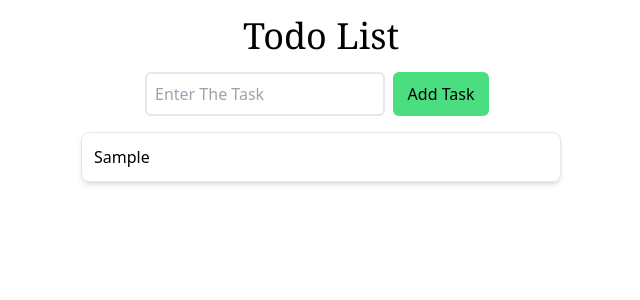
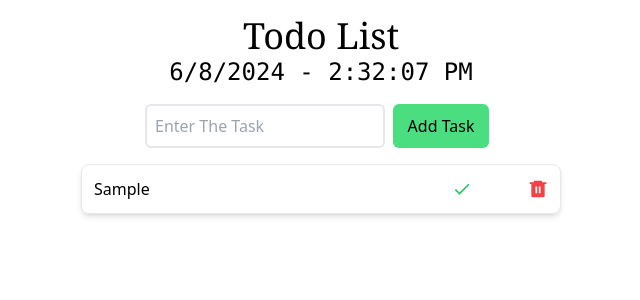
Before and after one commit to Rudrajiii/React_dev, a React (Vite) app in the folder My_React/: page / in a window 1280 px wide. Both pictures are taken after typing "Sample" into the empty fields and a click on the button "Add Task". Shown: the top 300 px of the page, without its empty margins (319-959 px from the left). Built offline with nearby package versions, Linux system fonts and the light colour scheme.

Commit message:
divided into components

```diff
--- a/My_React/package.json
+++ b/My_React/package.json
@@ -12,6 +12,7 @@
   "dependencies": {
     "react": "^19.0.0-rc-6d3110b4d9-20240531",
     "react-dom": "^19.0.0-rc-6d3110b4d9-20240531",
+    "react-icons": "^5.2.1",
     "styled-components": "^6.1.11"
   },
   "devDependencies": {
--- a/My_React/src/projects/Todo/Todo.jsx
+++ b/My_React/src/projects/Todo/Todo.jsx
@@ -1,55 +1,48 @@
-import { useState } from "react"
+import { useState } from "react";
+import { TodoForm } from "./TodoForm";
+import { TodoList } from "./TodoList";
+import { TodoDate } from "./TodoDate";
 
 export const Todo = () => {
-    const [initValue , upDatedValue] = useState("");
-    const [inputTask , setTask] = useState([]);
-    const handleClickEvent = (value) => {
-        upDatedValue(value);
-    }
-    const handleFormSubmit = (event) => {
-        event.preventDefault();
-        if(!initValue) return;
+    const [initValue, upDatedValue] = useState("");
+    const [inputTask, setTask] = useState([]);
 
-        if(inputTask.includes(initValue)){
+    const handleFormSubmit = (initValue) => {
+
+        if (!initValue) return;
+
+        if (inputTask.includes(initValue)) {
             upDatedValue("");
             return;
-        };
+        }
 
-        setTask((prevTask) => [...prevTask , initValue]);
+        setTask((prevTask) => [...prevTask, initValue]);
+    };
+    const handleDelTodo = (curTask) => {
+        console.log(curTask);
+        console.log(inputTask);
+        let finalArr = inputTask.filter((item) => item !== curTask);
+        setTask(finalArr);
+    };
+    const handleDoneTodo = () => { };
 
-        upDatedValue("");
-    }
     return (
         <div className="w-screen h-screen flex justify-center overflow-x-hidden">
             <div className="w-[50%] h-[50%] p-4 flex items-center flex-col gap-4">
-                <header className="font-serif text-4xl font-medium">Todo List</header>
-                {/* DateTime */}
-                <section className="w-full flex  justify-center">
-                    <form  className="relative"
-                        onSubmit={handleFormSubmit}>
-                        <div className="flex gap-2 relative w-[22rem] max-w-96 rounded-md">
-                            <input className="p-2 w-[15rem] border-2 rounded-md" type="text"
-                            name=""
-                            id=""
-                            placeholder="Enter The Task"
-                            value={initValue}
-                            onChange={(event) => handleClickEvent(event.target.value)}/>
-                            <button className="w-[6rem] bg-green-400 p-2 rounded-md text-md">Add Task</button>
-                        </div>
-                    </form>
-                </section>
+                <header className="w-full flex items-center flex-col">
+                    <h1 className="font-serif text-4xl font-medium">Todo List</h1>
+                    {/* DateTime */}
+                    <TodoDate />
+                </header>
+                < TodoForm onAddTodo={handleFormSubmit} />
                 <section className="w-full flex flex-col items-center gap-2">
-                    {
-                        inputTask.map((curTask , index) => {
-                            return(
-                                <li key={index} className="shadow-md p-3 rounded-lg w-[30rem] border flex">
-                                    <span>{curTask}</span>
-                                </li>
-                            )
-                        })
-                    }
+                    {inputTask.map((curTask, index) => {
+                        return <TodoList key={index}
+                            data={curTask}
+                            onHandleDeleteTodo={handleDelTodo} />
+                    })}
                 </section>
             </div>
         </div>
-    )
-}
+    );
+};
--- /dev/null
+++ b/My_React/src/projects/Todo/TodoDate.jsx
@@ -0,0 +1,17 @@
+import { useState , useEffect } from "react";
+export const TodoDate = () => {
+    const [dateTime, updateThem] = useState("");
+    useEffect(() => {
+        const continuousInterval = setInterval(() => {
+        let date = new Date();
+        let formattedDated = date.toLocaleDateString();
+        let formattedTime = date.toLocaleTimeString();
+        updateThem(`${formattedDated} - ${formattedTime}`);
+        }, 1000);
+        return () => clearInterval(continuousInterval);
+    }, []);
+
+    return (
+        <h2 className="font-mono text-2xl font-medium">{dateTime}</h2>
+    )
+}
--- /dev/null
+++ b/My_React/src/projects/Todo/TodoForm.jsx
@@ -0,0 +1,33 @@
+import { useState } from "react";
+export const TodoForm = ({onAddTodo}) => {
+  const [initValue, upDatedValue] = useState("");
+  const handleClickEvent = (value) => {
+    upDatedValue(value);
+  };
+
+  const handleFormSubmit = (event) => {
+    event.preventDefault();
+    onAddTodo(initValue);
+    upDatedValue("");
+  }
+    return (
+        <section className="w-full flex  justify-center">
+          <form className="relative" onSubmit={handleFormSubmit}>
+            <div className="flex gap-2 relative w-[22rem] max-w-96 rounded-md">
+              <input
+                className="p-2 w-[15rem] border-2 rounded-md"
+                type="text"
+                name=""
+                id=""
+                placeholder="Enter The Task"
+                value={initValue}
+                onChange={(event) => handleClickEvent(event.target.value)}
+              />
+              <button className="w-[6rem] bg-green-400 p-2 rounded-md text-md">
+                Add Task
+              </button>
+            </div>
+          </form>
+        </section>
+    )
+}
--- /dev/null
+++ b/My_React/src/projects/Todo/TodoList.jsx
@@ -0,0 +1,27 @@
+import { MdDone } from "react-icons/md";
+import { RiDeleteBin6Fill } from "react-icons/ri";
+
+export const TodoList = ({key , data , onHandleDeleteTodo}) => {
+    return (
+        <li
+            key={key}
+            className="relative shadow-md p-3 rounded-lg w-[30rem] justify-between border flex"
+        >
+            <span>{data}</span>
+            <div className="w-[6rem] flex justify-between text-xl">
+                <button
+                    onClick={() => handleDoneTodo(data)}
+                    className="text-green-500"
+                >
+                    <MdDone />
+                </button>
+                <button
+                    onClick={() => onHandleDeleteTodo(data)}
+                    className="text-red-500"
+                >
+                    <RiDeleteBin6Fill />
+                </button>
+            </div>
+        </li>
+    )
+}
```
Also changed, not shown: 1 other file (tests, documents, lock files or other folders).
